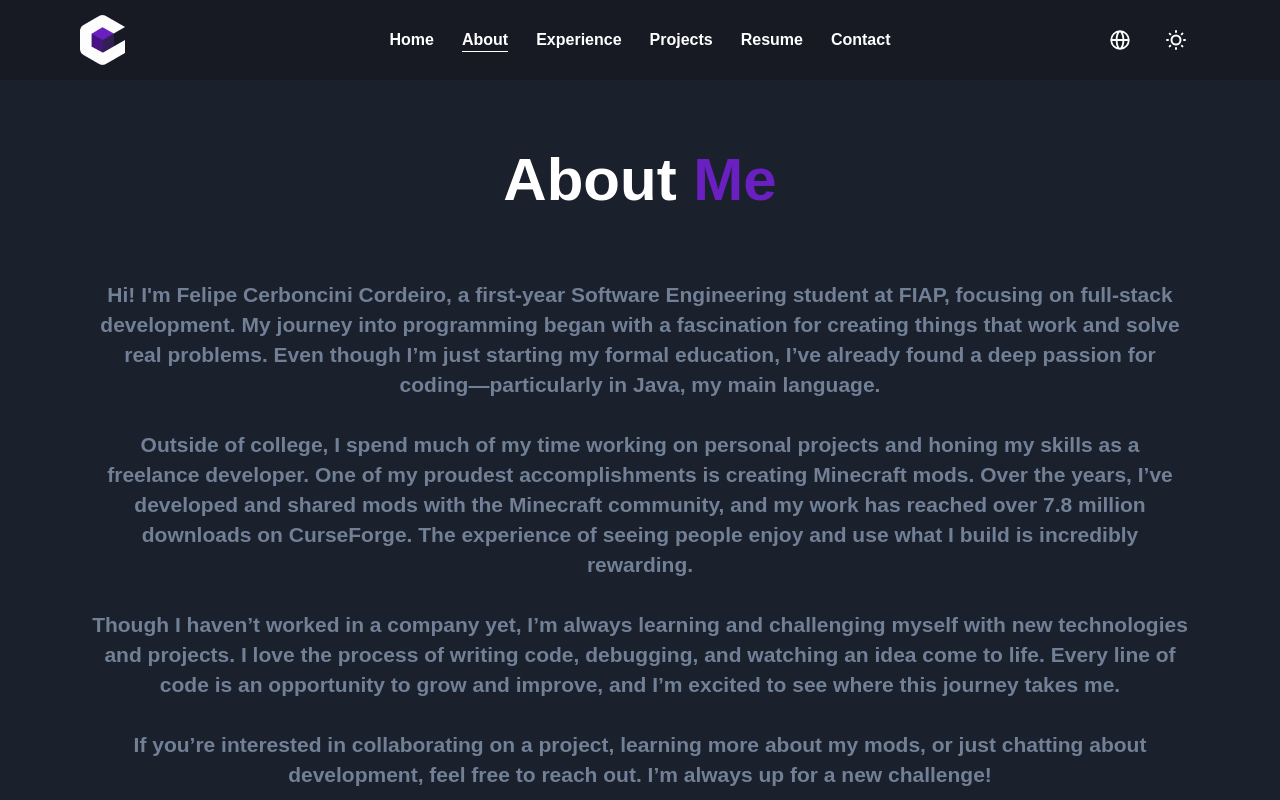
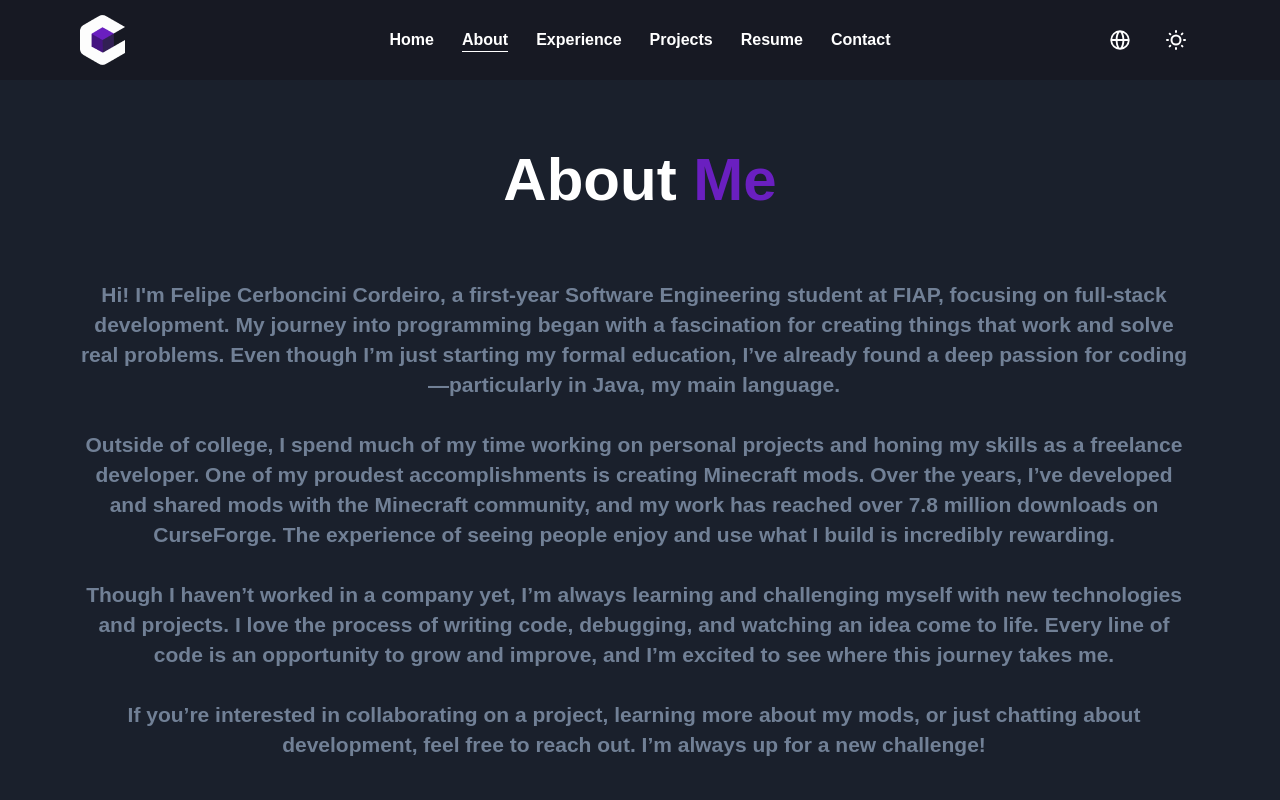
Before and after one commit to CerbonXD/Portfolio-WebSite, a React (Vite) app: page /about in a window 1280 px wide. Shown: the top 800 px of the page. Built offline with nearby package versions, Linux system fonts and the light colour scheme; a web font is replaced by a local one; what i18next-xhr-backend would draw is missing.

Commit message:
Change px to pr in text about

```diff
--- a/src/pages/About.jsx
+++ b/src/pages/About.jsx
@@ -52,7 +52,7 @@ function AboutMeSection() {
                 <h1 className={h1CenterCss}>
                     {t("about.heading")} <span className={coloredTextCss}>{t("about.me.heading")}</span>
                 </h1>
-                <div className="px-3 text-[1.313rem] text-center leading-[1.875rem] text-[#718096]">
+                <div className="pr-3 text-[1.313rem] text-center leading-[1.875rem] text-[#718096]">
                     <p>{t("about.first_paragraph")}</p>
                     <br/>
                     <p>{t("about.second_paragraph")}</p>
```
